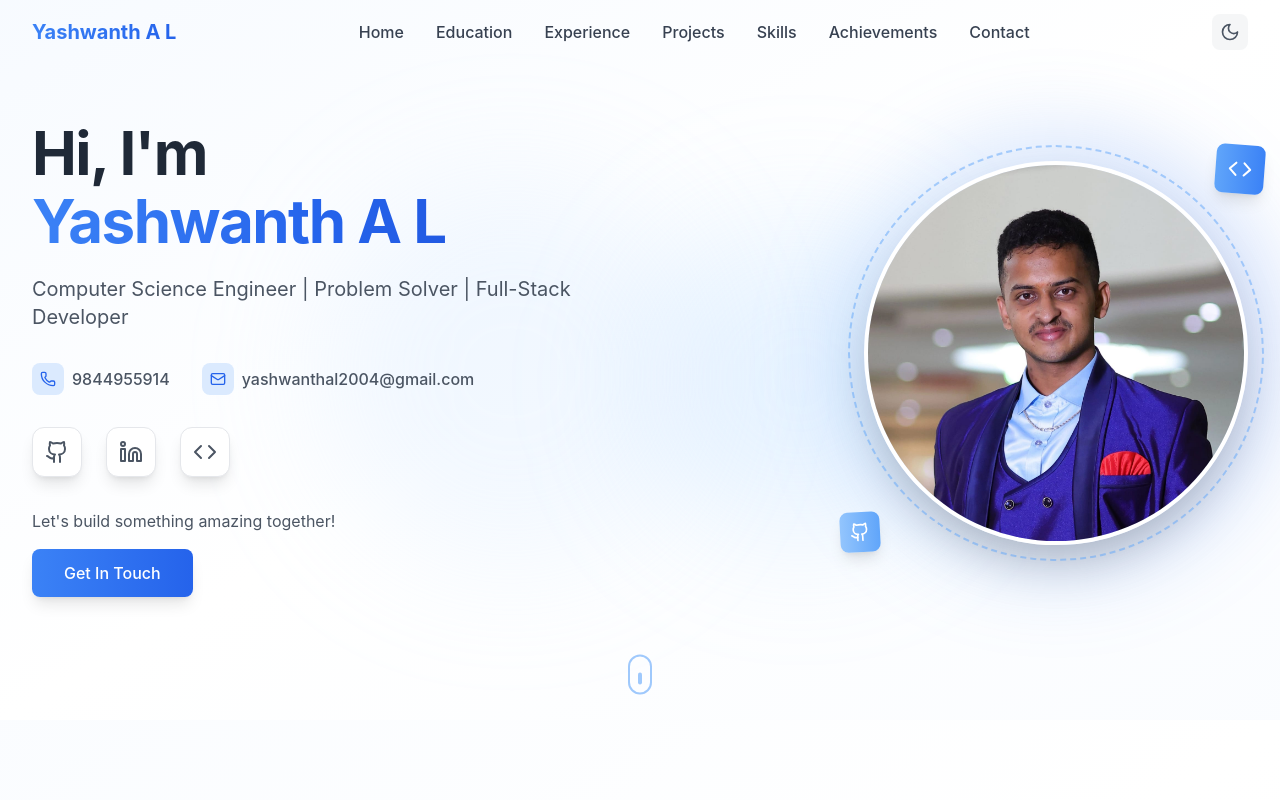
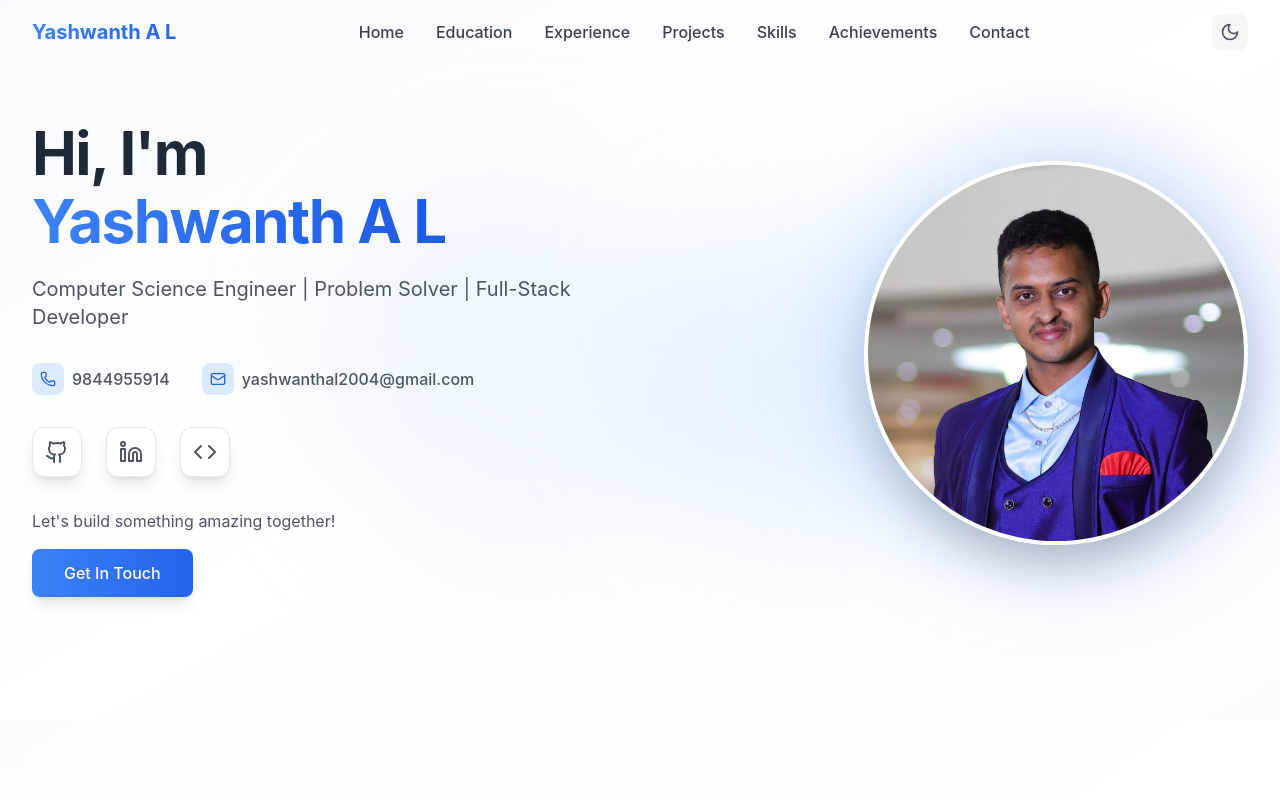
Before and after one commit to Yashwanth-AL/Portfolio, a React (Create React App) app: page / in a window 1280 px wide. Shown: the top 800 px of the page. Built offline with nearby package versions, Linux system fonts and the light colour scheme.

Commit message:
modified the UI in the home by removing some animations

```diff
--- a/src/components/Hero.js
+++ b/src/components/Hero.js
@@ -197,18 +197,18 @@ const Hero = () => {
                 </motion.div>
 
                 {/* Decorative Ring */}
-                <motion.div
+                {/* <motion.div
                   animate={{ rotate: 360 }}
                   transition={{ duration: 20, repeat: Infinity, ease: "linear" }}
                   className="absolute -inset-4 rounded-full border-2 border-dashed border-blue-400/50 dark:border-blue-500/30"
-                />
+                /> */}
 
                 {/* Glowing Background */}
                 <div className="absolute -inset-8 bg-gradient-to-r from-blue-400/20 to-blue-600/20 rounded-full blur-2xl -z-10"></div>
               </div>
 
               {/* Floating Elements */}
-              <motion.div
+              {/* <motion.div
                 animate={{
                   rotate: [0, 10, -10, 0],
                   scale: [1, 1.1, 1]
@@ -221,9 +221,9 @@ const Hero = () => {
                 className="absolute -top-4 -right-4 w-12 h-12 bg-gradient-to-r from-blue-400 to-blue-500 rounded-lg flex items-center justify-center shadow-lg"
               >
                 <Code size={24} className="text-white" />
-              </motion.div>
+              </motion.div> */}
 
-              <motion.div
+              {/* <motion.div
                 animate={{
                   rotate: [0, -15, 15, 0],
                   y: [0, -5, 5, 0]
@@ -237,13 +237,13 @@ const Hero = () => {
                 className="absolute -bottom-2 -left-6 w-10 h-10 bg-gradient-to-r from-blue-300 to-blue-400 rounded-lg flex items-center justify-center shadow-lg"
               >
                 <Github size={20} className="text-white" />
-              </motion.div>
+              </motion.div> */}
             </motion.div>
           </motion.div>
         </motion.div>
 
         {/* Scroll Indicator */}
-        <motion.div
+        {/* <motion.div
           initial={{ opacity: 0 }}
           animate={{ opacity: 1 }}
           transition={{ delay: 2 }}
@@ -260,7 +260,7 @@ const Hero = () => {
               className="w-1 h-3 bg-blue-400/60 rounded-full mt-2"
             />
           </motion.div>
-        </motion.div>
+        </motion.div> */}
       </div>
     </section>
   );
```
